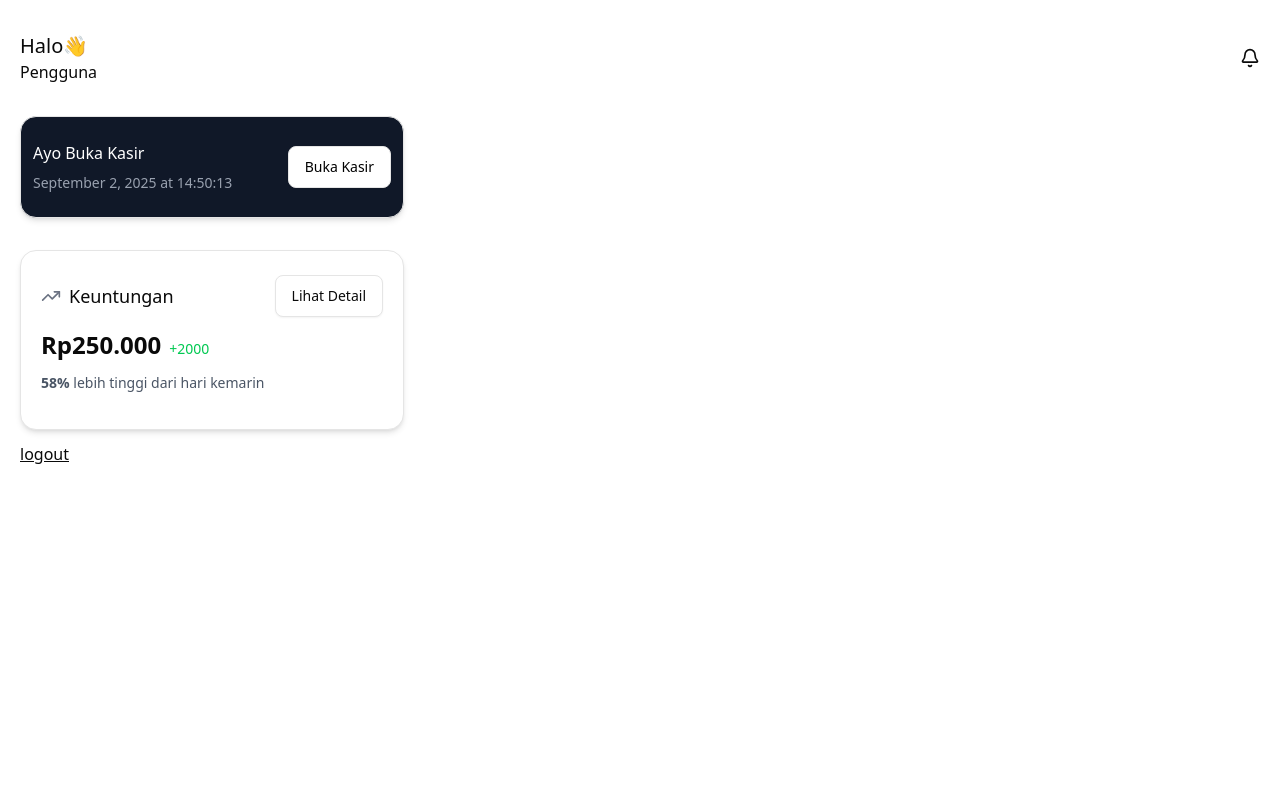
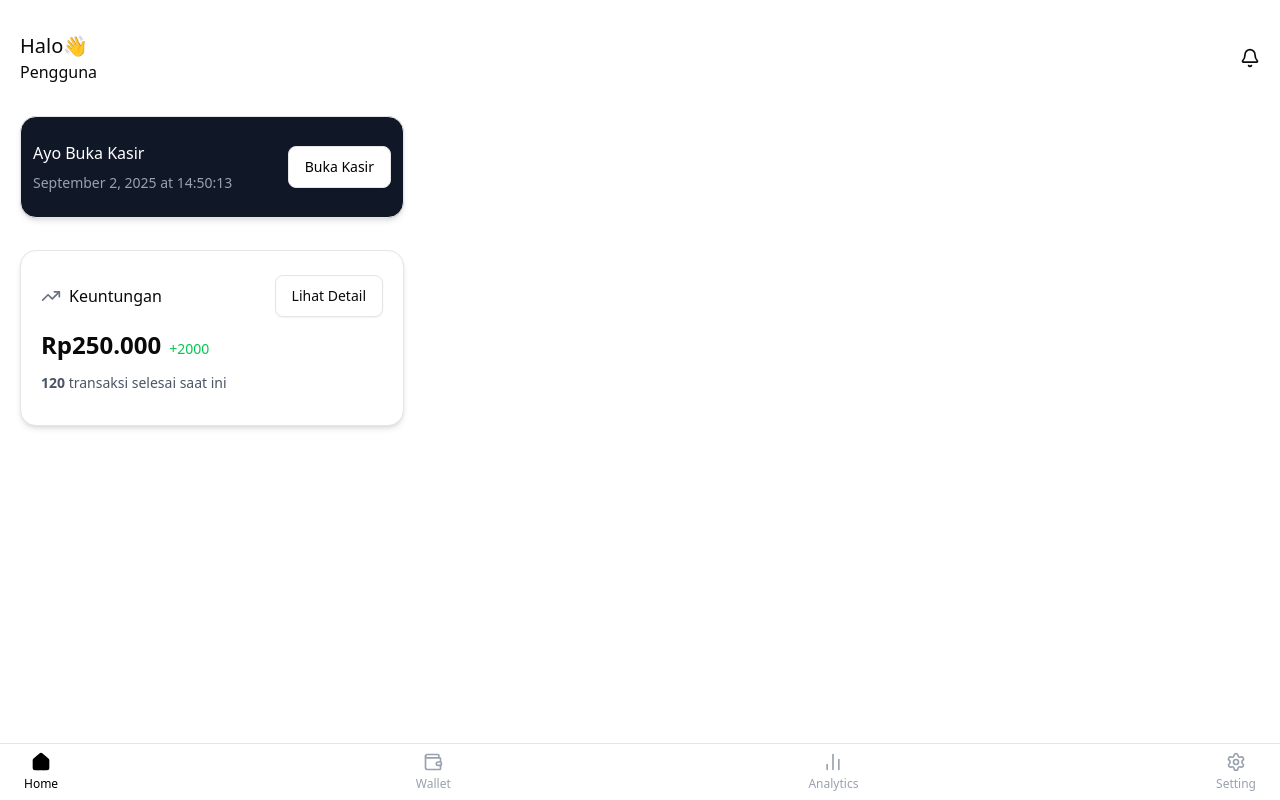
Before and after one commit to contactmadun/orbit-ui, a Vue app: page / in a window 1280 px wide. Shown: the top 800 px of the page. Built offline with nearby package versions, Linux system fonts and the light colour scheme; sample sign-in values are in the browser's storage.

Commit message:
add component navbar

```diff
--- a/src/components/HomePage.vue
+++ b/src/components/HomePage.vue
@@ -7,6 +7,7 @@ import { Bell, User, TrendingUp } from 'lucide-vue-next'
 import { useRouter } from 'vue-router'
 import { ref, onMounted, onUnmounted } from 'vue'
 import { useUserStore } from '@/stores'
+import BottomNav from './reusable/BottomNav.vue'
 
 const userStore = useUserStore();
 const router = useRouter()
@@ -89,12 +90,12 @@ const props = defineProps({
         </CardContent>
       </Card>
       <Card class="w-full max-w-sm shadow-md mt-5 rounded-2xl">
-        <CardContent class="px-5 pb-3 flex flex-col gap-3">
+        <CardContent class="px-5 pb-2 flex flex-col gap-3">
           <!-- Header -->
           <div class="flex justify-between items-center">
             <div class="flex items-center gap-2">
             <TrendingUp class="w-5 h-5 text-gray-500" />
-            <h2 class="text-lg font-medium">Keuntungan</h2>
+            <h2 class="text-md font-medium">Keuntungan</h2>
           </div>
             <Button variant="outline" size="sm" class="px-4 py-5">Lihat Detail</Button>
           </div>
@@ -109,10 +110,12 @@ const props = defineProps({
 
           <!-- Info -->
           <p class="text-sm text-gray-600">
-            <span class="font-bold">58%</span> lebih tinggi dari hari kemarin
+            <span class="font-bold">120</span> transaksi selesai saat ini
           </p>
         </CardContent>
       </Card>
-      <button @click="handleLogout" class="underline" :disabled="loading">{{ loading ? "Proses logout..." : "logout" }}</button>
+      <button @click="handleLogout" class="underline mt-80" :disabled="loading">{{ loading ? "Proses logout..." : "logout" }}</button>
+      <p class="mt-50">percobaan</p>
+      <BottomNav />
     </div>
 </template>
--- /dev/null
+++ b/src/components/reusable/BottomNav.vue
@@ -0,0 +1,40 @@
+<script setup>
+import { Home, Wallet, BarChart2, Settings } from 'lucide-vue-next'
+import { ref } from 'vue'
+
+const activeTab = ref('home')
+
+const menus = [
+  { name: 'Home', icon: Home, key: 'home' },
+  { name: 'Wallet', icon: Wallet, key: 'wallet' },
+  { name: 'Analytics', icon: BarChart2, key: 'analytics' },
+  { name: 'Setting', icon: Settings, key: 'setting' },
+]
+
+const handleSelect = (menu) => {
+  activeTab.value = menu.key
+  // nanti bisa sekalian pakai vue-router push
+  // router.push(`/${menu.key}`)
+}
+</script>
+
+<template>
+  <nav
+    class="fixed bottom-0 left-0 right-0 bg-white border-t shadow-md px-6 py-2 flex justify-between items-center"
+  >
+    <div
+      v-for="menu in menus"
+      :key="menu.key"
+      class="flex flex-col items-center cursor-pointer transition-all"
+      :class="activeTab === menu.key ? 'text-black' : 'text-gray-400'"
+      @click="handleSelect(menu)"
+    >
+      <component
+        :is="menu.icon"
+        class="w-5 h-5 mb-1"
+        :class="activeTab === menu.key ? 'fill-black' : ''"
+      />
+      <span class="text-xs">{{ menu.name }}</span>
+    </div>
+  </nav>
+</template>
```
